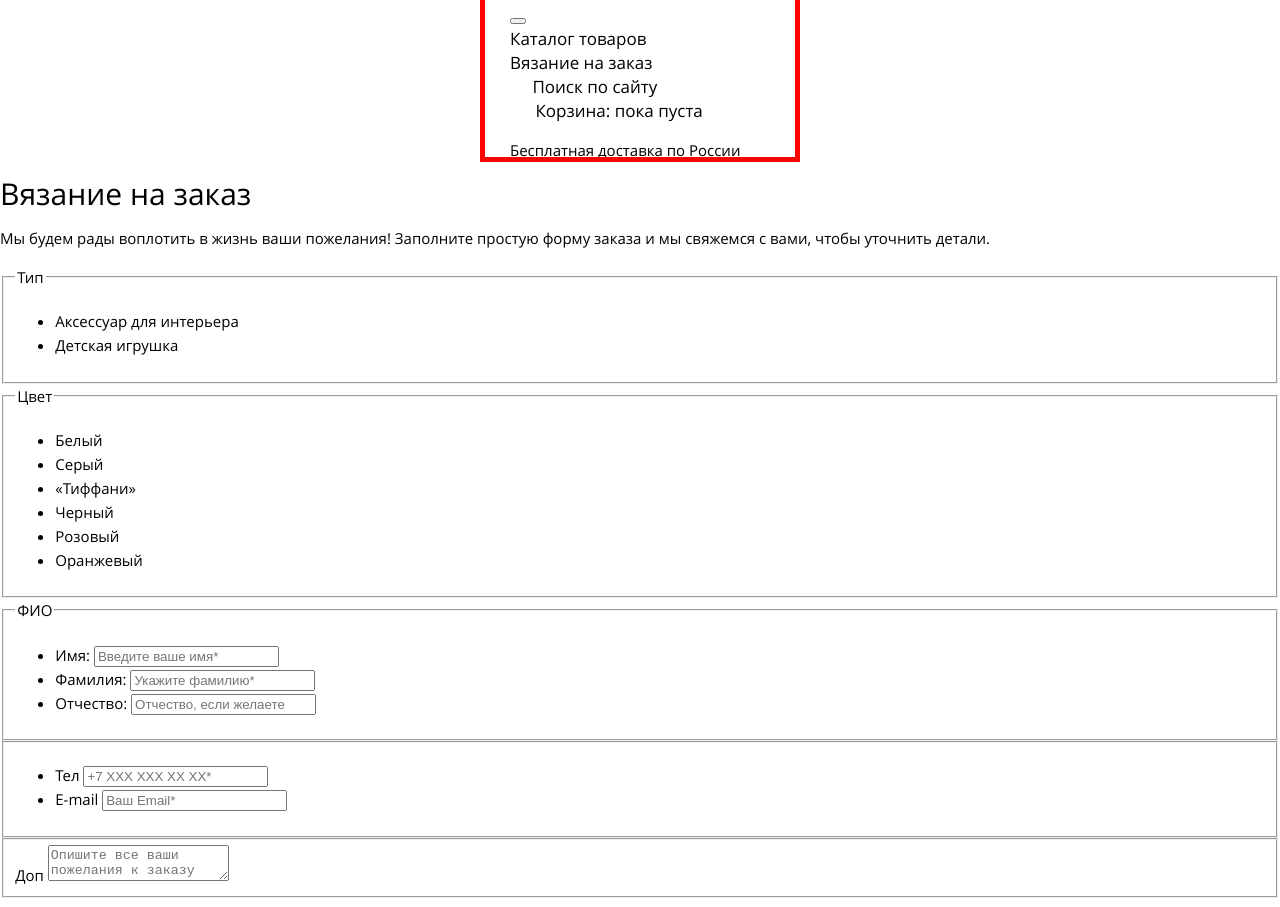
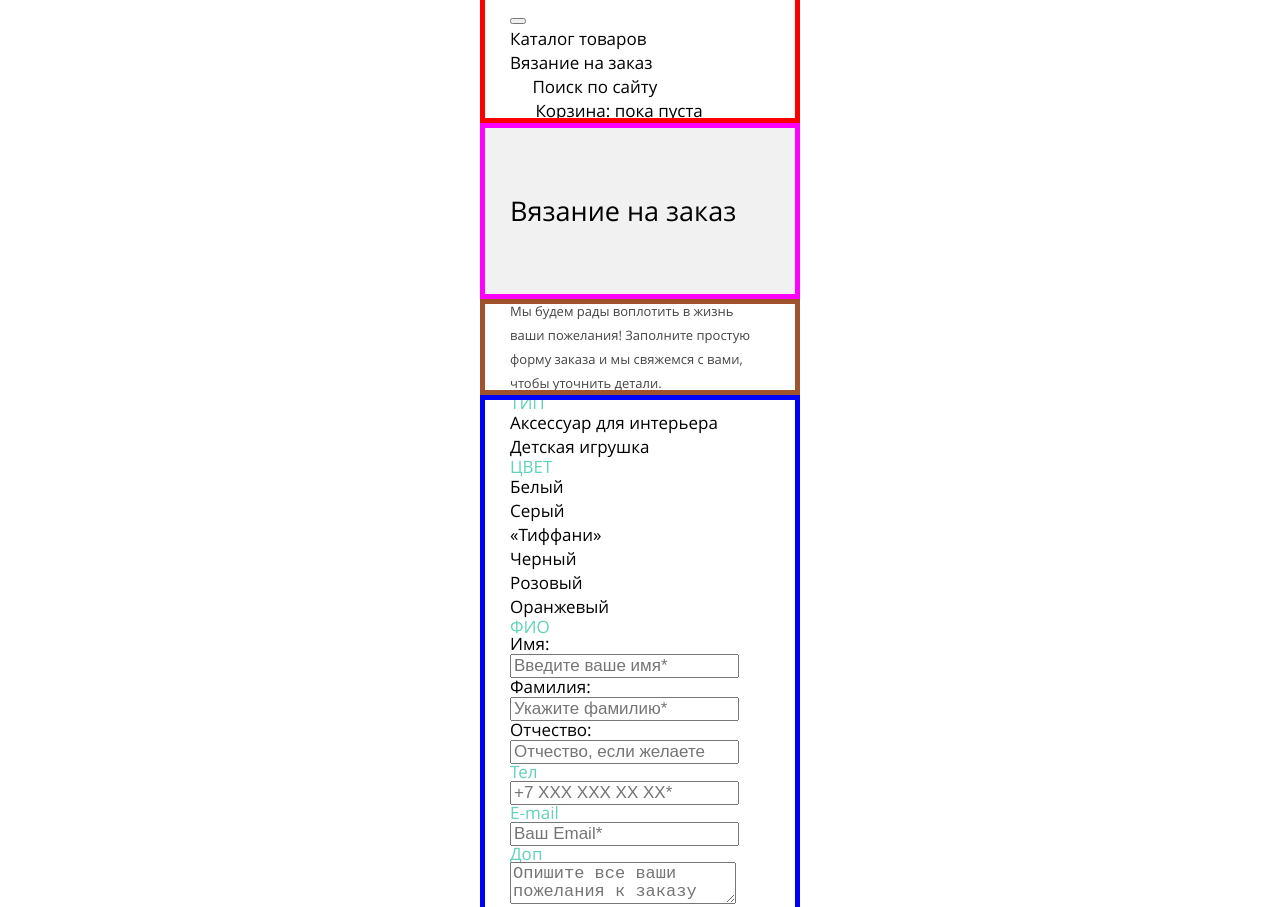
Before and after one commit to freddiemega/243792-mishka-21, a website: page source/form.html in a window 1280 px wide. Shown: the part 38-945 px from the top of the page. Drawn offline with nearby package versions, Linux system fonts and the light colour scheme; files that its build step writes are made by us from their sources; placeholder pictures from the web are drawn by us.

Commit message:
Стилизация страницы формы

```diff
--- a/source/form.html
+++ b/source/form.html
@@ -45,7 +45,7 @@
           </ul>
         </div>
       </nav>
-      <p class="page-header__slogan">
+      <p class="page-header__slogan visually-hidden">
         Бесплатная доставка по России
       </p>
     </header>
@@ -87,27 +87,27 @@
                 Цвет
               </legend>
               <ul class="form__list">
-                <li class="checkbox">
+                <li class="checkbox form__item">
                   <input class="visually-hidden checkbox__input" id="color-white" type="checkbox" name="product-color-white" checked="">
                   <label class="checkbox__label" for="color-white">Белый</label>
                 </li>
-                <li class="checkbox">
+                <li class="checkbox form__item">
                   <input class="visually-hidden checkbox__input" id="color-grey" type="checkbox" name="product-color-grey" checked="">
                   <label class="checkbox__label" for="color-grey">Серый</label>
                 </li>
-                <li class="checkbox">
+                <li class="checkbox form__item">
                   <input class="visually-hidden checkbox__input" id="color-tiffany" type="checkbox" name="product-color-tiffany">
                   <label class="checkbox__label" for="color-tiffany">«Тиффани»</label>
                 </li>
-                <li class="checkbox">
+                <li class="checkbox form__item">
                   <input class="visually-hidden checkbox__input" id="color-black" type="checkbox" name="product-color-black">
                   <label class="checkbox__label" for="color-black">Черный</label>
                 </li>
-                <li class="checkbox">
+                <li class="checkbox form__item">
                   <input class="visually-hidden checkbox__input" id="color-rose" type="checkbox" name="product-color-rose">
                   <label class="checkbox__label" for="color-rose">Розовый</label>
                 </li>
-                <li class="checkbox">
+                <li class="checkbox form__item">
                   <input class="visually-hidden checkbox__input" id="color-orange" type="checkbox" name="product-color-orange">
                   <label class="checkbox__label" for="color-orange">Оранжевый</label>
                 </li>
--- /dev/null
+++ b/source/less/blocks/button.less
@@ -0,0 +1,9 @@
+.button {
+  color: @basic-grey;
+  font-weight: 700;
+  font-size: 18px;
+  line-height: 20px;
+  text-transform: uppercase;
+  text-decoration: none;
+  width: 100%;
+}
--- /dev/null
+++ b/source/less/blocks/checkbox.less
@@ -0,0 +1,11 @@
+.checkbox {
+  margin: 0;
+  padding: 0;
+}
+
+.checkbox__label {
+  font-weight: 700;
+  font-size: 17px;
+  line-height: 18px;
+  color: @basic-black;
+}
--- /dev/null
+++ b/source/less/blocks/form.less
@@ -0,0 +1,65 @@
+.form {
+  margin: 0;
+  padding: 0;
+}
+
+.form__fieldset {
+  margin: 0;
+  padding: 0;
+  border: none;
+}
+
+.form__legend {
+  margin: 0;
+  padding: 0;
+  font-weight: 700;
+  font-size: 17px;
+  line-height: 16px;
+  color: @basic-green;
+  text-transform: uppercase;
+  border: none;
+}
+
+.form__list {
+  list-style: none;
+  margin: 0;
+  padding: 0;
+}
+
+.form__label {
+  font-weight: 700;
+  font-size: 17px;
+  line-height: 18px;
+  color: @basic-black;
+  display: block;
+
+  &--contacts {
+    font-weight: 700;
+    font-size: 17px;
+    line-height: 16px;
+    color: @basic-green;
+  }
+}
+
+.form__input {
+  font-weight: 400;
+  font-size: 17px;
+  line-height: 18px;
+  color: fade(@basic-black; 30%);
+}
+
+.form__textarea {
+  font-weight: 400;
+  font-size: 17px;
+  line-height: 18px;
+  color: fade(@basic-black; 30%);
+}
+
+.form__note {
+  margin: 0;
+  padding: 0;
+  font-weight: 400;
+  font-size: 14px;
+  line-height: 16px;
+  color: @basic-grey;
+}
--- /dev/null
+++ b/source/less/blocks/main-form.less
@@ -0,0 +1,12 @@
+.main-form {
+  margin: 0;
+}
+
+.main-form__wrapper {
+  background-color: @basic-white;
+  width: 320px;
+  margin: 0 auto;
+  padding: 0 30px;
+  outline: 5px solid blue;
+  outline-offset: -5px;
+}
--- a/source/less/blocks/page-main.less
+++ b/source/less/blocks/page-main.less
@@ -3,3 +3,25 @@
   color: @basic-black;
   margin: 0;
 }
+
+.page-main__wrapper {
+  background-color: @special-grey;
+  width: 320px;
+  margin: 0 auto;
+  padding: 0 30px;
+  min-height: 176px;
+  display: flex;
+  justify-content: space-between;
+  align-items: center;
+  outline: 5px solid fuchsia;
+  outline-offset: -5px;
+}
+
+.page-main__title {
+  color: @basic-black;
+  font-weight: 700;
+  font-size: 27px;
+  line-height: 30px;
+  text-decoration: none;
+  text-align: center;
+}
--- /dev/null
+++ b/source/less/blocks/radio.less
@@ -0,0 +1,11 @@
+.radio {
+  margin: 0;
+  padding: 0;
+}
+
+.radio__label {
+  font-weight: 700;
+  font-size: 17px;
+  line-height: 18px;
+  color: @basic-black;
+}
--- a/source/less/blocks/sections-nav.less
+++ b/source/less/blocks/sections-nav.less
@@ -25,7 +25,7 @@
 }
 
 .sections-nav__item-left {
-  background-color: @special-green-lighter;
+  background-color: @basic-green;
 }
 
 .sections-nav__item-right {
--- /dev/null
+++ b/source/less/blocks/slogan-form.less
@@ -0,0 +1,16 @@
+.slogan-form__wrapper {
+  background-color: @basic-white;
+  width: 320px;
+  margin: 0 auto;
+  padding: 0 30px;
+  outline: 5px solid sienna;
+  outline-offset: -5px;
+}
+
+.slogan-form__text {
+  font-weight: 400;
+  font-size: 13px;
+  line-height: 24px;
+  color: @basic-grey;
+  margin: 0;
+}
--- a/source/less/style.less
+++ b/source/less/style.less
@@ -2,7 +2,6 @@
 @import "fonts.less";
 @import "global.less";
 @import "typography.less";
-@import "buttons.less";
 @import "blocks/page.less";
 @import "blocks/page-header.less";
 @import "blocks/main-nav.less";
@@ -17,3 +16,9 @@
 @import "blocks/contacts.less";
 @import "blocks/page-footer.less";
 @import "blocks/copyright.less";
+@import "blocks/button.less";
+@import "blocks/slogan-form.less";
+@import "blocks/main-form.less";
+@import "blocks/form.less";
+@import "blocks/radio.less";
+@import "blocks/checkbox.less";
--- a/source/less/variables.less
+++ b/source/less/variables.less
@@ -4,5 +4,4 @@
 @basic-green: #63D1BB;
 
 @special-grey: #F1F1F1;
-@special-green-lighter: #63D1BB;
 @special-green-darker: #56C3B2;
```
Also changed, not shown: source/index.html (+1 -1 lines).
